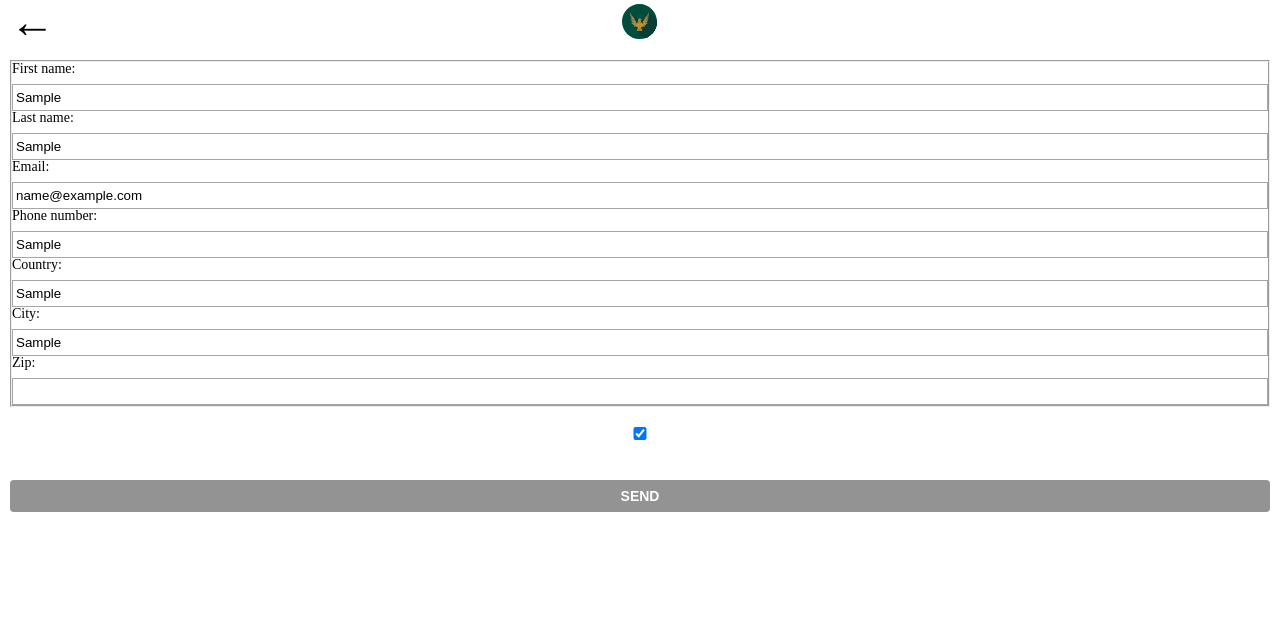
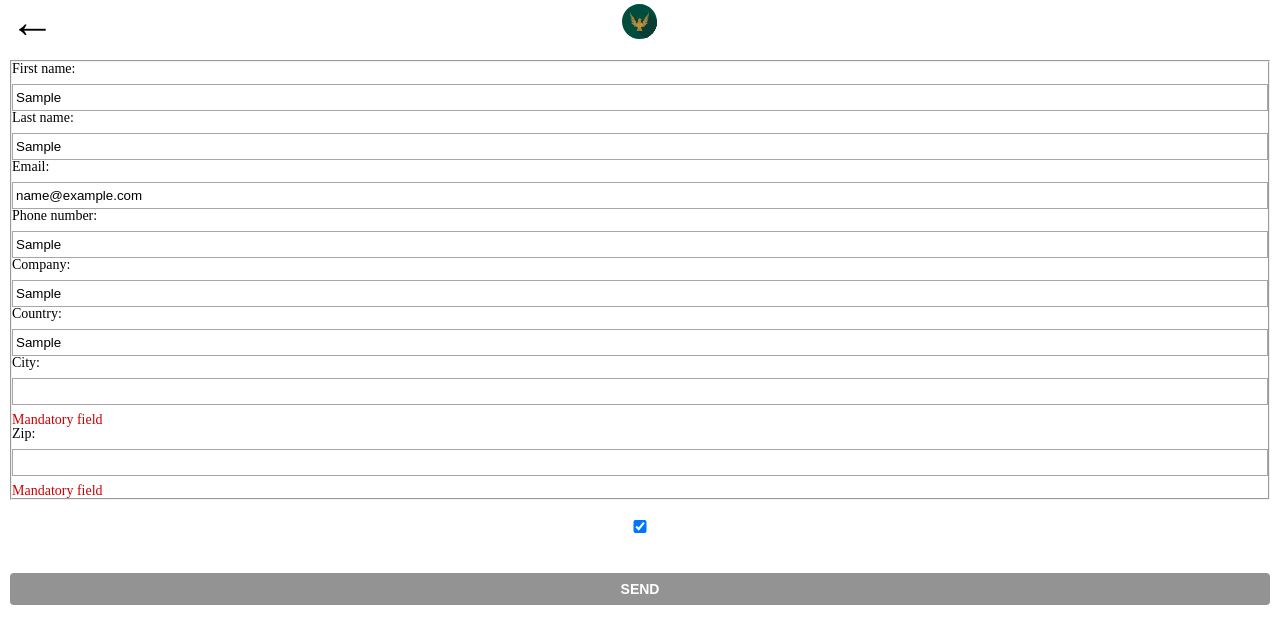
Before and after one commit to hebrerillo/react-cart-checkout, a React (Create React App) app: page / in a window 1280 px wide. Both pictures are taken after typing "Sample", "Sample", "name@example.com", "Sample", "Sample", "Sample" into the empty fields and a click on the button "SEND". Shown: the top 644 px of the page. Built offline with nearby package versions, Linux system fonts and the light colour scheme; the HTML template or start-up script is replaced by a standard one.

Commit message:
Fixing header styles

```diff
--- a/src/components/addressFieldset.tsx
+++ b/src/components/addressFieldset.tsx
@@ -1,4 +1,5 @@
 import React from "react";
+import { INVALID_FIELD_ERROR_MESSAGE, MANDATORY_FIELD_ERROR_MESSAGE } from "../constants";
 
 interface AddressFieldSetProps {
   prefix: string;
@@ -18,6 +19,7 @@ function AddressFieldset(props: AddressFieldSetProps) {
           pattern="[a-z0-9._%+\-]+@[a-z0-9.\-]+\.[a-z]{2,}$"
           required
         />
+        <div className="invalid-feedback">{INVALID_FIELD_ERROR_MESSAGE}</div>
       </div>
       <div className="form-row">
         <label>Phone number:</label>
@@ -26,6 +28,15 @@ function AddressFieldset(props: AddressFieldSetProps) {
           type="text"
           name={`${props.prefix}_phone`}
           required
+        />
+        <div className="invalid-feedback">{MANDATORY_FIELD_ERROR_MESSAGE}</div>
+      </div>
+      <div className="form-row">
+        <label>Company:</label>
+        <input
+          className="form-control"
+          type="text"
+          name={`${props.prefix}_company`}
         />
       </div>
     </React.Fragment>
@@ -40,10 +51,12 @@ function AddressFieldset(props: AddressFieldSetProps) {
           name={`${props.prefix}_firstName`}
           required
         />
+        <div className="invalid-feedback">{MANDATORY_FIELD_ERROR_MESSAGE}</div>
       </div>
       <div className="form-row">
         <label>Last name:</label>
         <input type="text" name={`${props.prefix}_lastName`} required />
+        <div className="invalid-feedback">{MANDATORY_FIELD_ERROR_MESSAGE}</div>
       </div>
       {!isBilling && shippingBlock}
       <div className="form-row">
@@ -54,6 +67,7 @@ function AddressFieldset(props: AddressFieldSetProps) {
           name={`${props.prefix}_country`}
           required
         />
+        <div className="invalid-feedback">{MANDATORY_FIELD_ERROR_MESSAGE}</div>
       </div>
       <div className="form-row">
         <label>City:</label>
@@ -63,6 +77,7 @@ function AddressFieldset(props: AddressFieldSetProps) {
           name={`${props.prefix}_city`}
           required
         />
+        <div className="invalid-feedback">{MANDATORY_FIELD_ERROR_MESSAGE}</div>
       </div>
       <div className="form-row">
         <label>Zip:</label>
@@ -72,6 +87,7 @@ function AddressFieldset(props: AddressFieldSetProps) {
           name={`${props.prefix}_zip`}
           required
         />
+        <div className="invalid-feedback">{MANDATORY_FIELD_ERROR_MESSAGE}</div>
       </div>
     </fieldset>
   );
--- /dev/null
+++ b/src/constants.tsx
@@ -0,0 +1,2 @@
+export const MANDATORY_FIELD_ERROR_MESSAGE = "Mandatory field";
+export const INVALID_FIELD_ERROR_MESSAGE = "Invalid field";
--- a/styles/layout/header/_header.scss
+++ b/styles/layout/header/_header.scss
@@ -8,6 +8,7 @@
   top: 0px;
   background-color: var(--color-white);
   margin-bottom: 2rem;
+  justify-items: start;
 
   &__left-arrow {
     font-size: 4.5rem;
```
